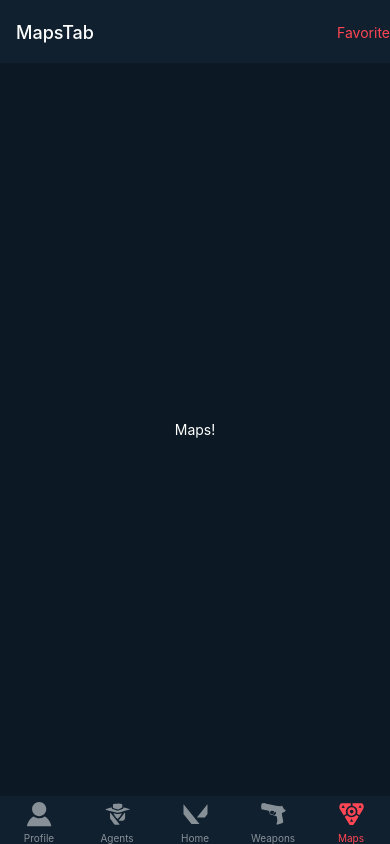
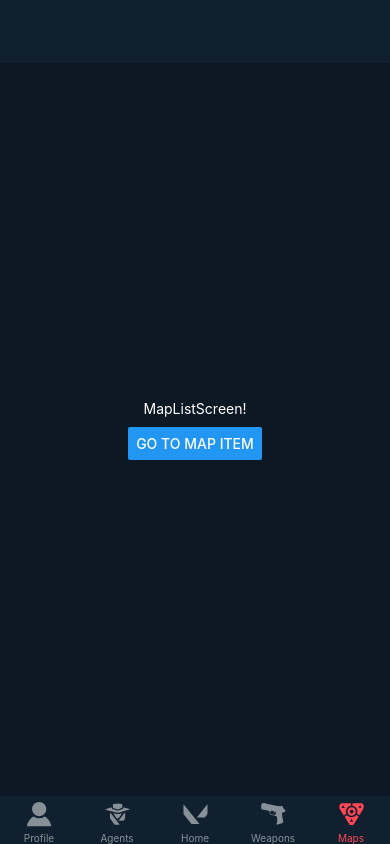
Before and after one commit to randreu28/valorant-plus, a React Native app: screen /Maps in a window 390 px wide. Built offline with nearby package versions, Linux system fonts and the light colour scheme.

Commit message:
Crea una demo de un tab con multiples pantallas

```diff
--- /dev/null
+++ b/src/screens/MapItemScreen.js
@@ -0,0 +1,24 @@
+import { View, Text, Button } from "react-native";
+import FavoriteButton from "../components/FavoriteButton";
+import { useEffect } from "react";
+
+export default function MapItemScreen({ navigation }) {
+  useEffect(() => {
+    navigation.setOptions({
+      headerRight: FavoriteButton,
+    });
+  }, [navigation]);
+  return (
+    <View
+      style={{
+        flex: 1,
+        gap: 10,
+        justifyContent: "center",
+        alignItems: "center",
+      }}
+    >
+      <Text style={{ color: "white" }}>MapItemScreen!</Text>
+      <Button title="Go back" onPress={() => navigation.goBack()} />
+    </View>
+  );
+}
--- /dev/null
+++ b/src/screens/MapListScreen.js
@@ -0,0 +1,20 @@
+import { View, Text, Button } from "react-native";
+
+export default function MapListScreen({ navigation }) {
+  return (
+    <View
+      style={{
+        flex: 1,
+        gap: 10,
+        justifyContent: "center",
+        alignItems: "center",
+      }}
+    >
+      <Text style={{ color: "white" }}>MapListScreen!</Text>
+      <Button
+        title="Go to Map item"
+        onPress={() => navigation.navigate("MapItem")}
+      />
+    </View>
+  );
+}
--- a/src/tabs/MapsTab.js
+++ b/src/tabs/MapsTab.js
@@ -1,6 +1,6 @@
-import FavoriteButton from "../components/FavoriteButton";
 import { createNativeStackNavigator } from "@react-navigation/native-stack";
-import { View, Text } from "react-native";
+import MapListScreen from "../screens/MapListScreen";
+import MapItemScreen from "../screens/MapItemScreen";
 import { colors } from "../lib/colors";
 
 const Stack = createNativeStackNavigator();
@@ -9,21 +9,14 @@ export default function MapsTab() {
   return (
     <Stack.Navigator
       screenOptions={{
-        headerTitle: "MapsTab",
-        headerRight: FavoriteButton,
+        headerTitle: "",
         statusBarColor: colors.base,
         navigationBarColor: colors.base,
+        animation: "slide_from_right",
       }}
     >
-      <Stack.Screen name="MapsTab1" children={MapsTab1} />
+      <Stack.Screen name="MapList" children={MapListScreen} />
+      <Stack.Screen name="MapItem" children={MapItemScreen} />
     </Stack.Navigator>
   );
 }
-
-function MapsTab1() {
-  return (
-    <View style={{ flex: 1, justifyContent: "center", alignItems: "center" }}>
-      <Text style={{ color: "white" }}>Maps!</Text>
-    </View>
-  );
-}
```
